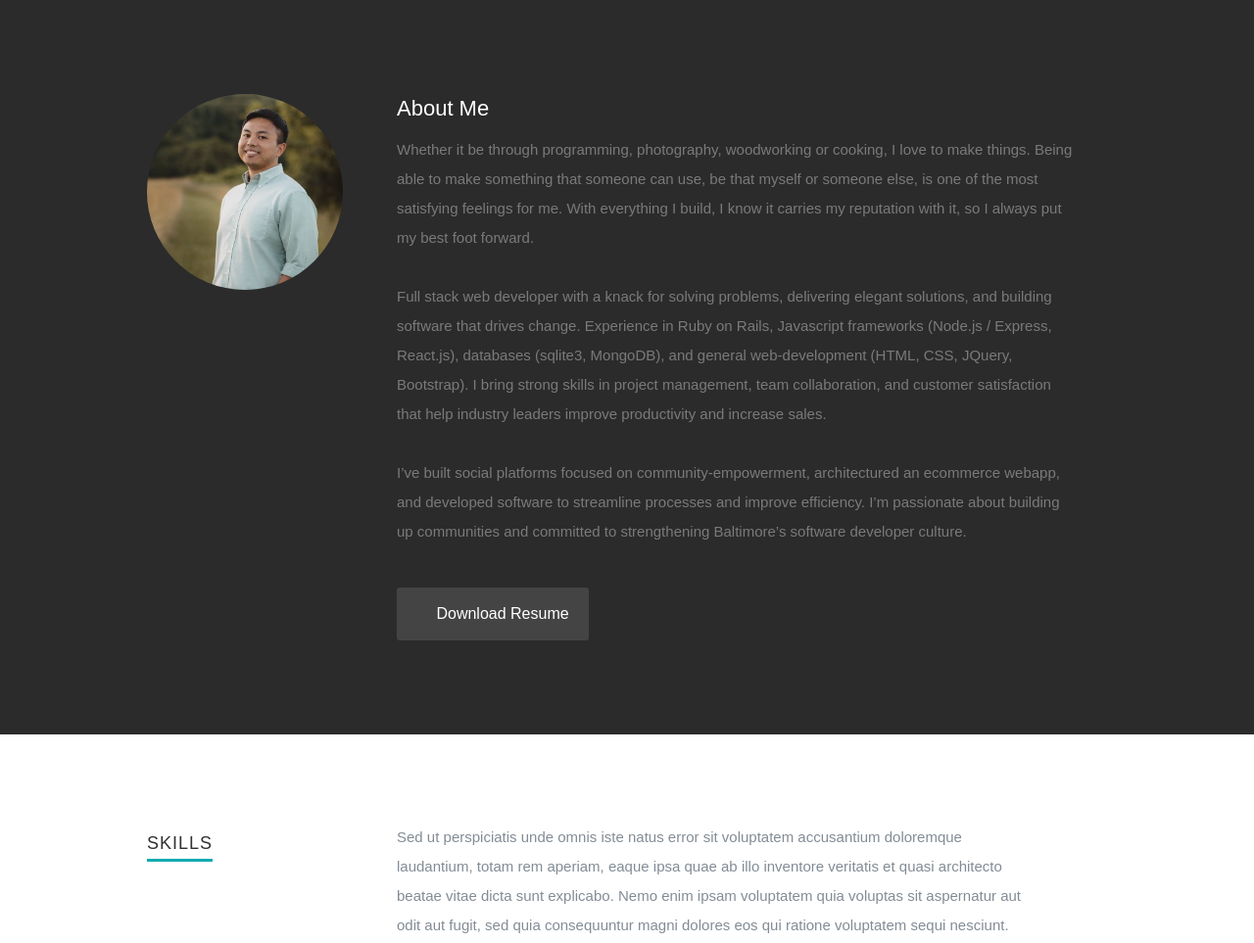
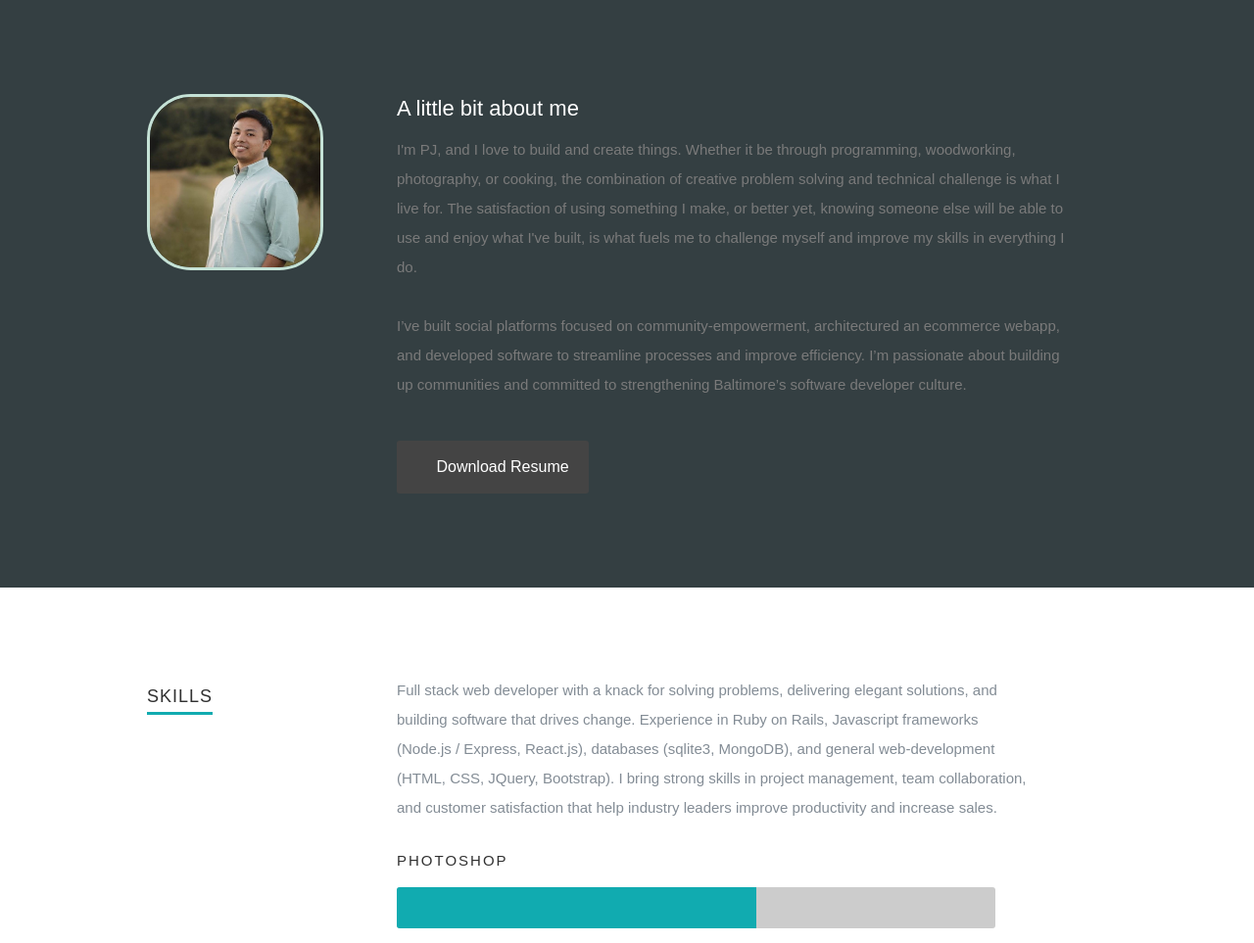
Before and after one commit to ThePeej/portfolio, a Gatsby site: page / in a window 1280 px wide. Shown: the part 900-1863 px from the top of the page at 98% size. Built offline with nearby package versions, Linux system fonts and the light colour scheme; Gatsby itself is replaced by a stand-in of ours; some icons are missing; a web font is replaced by a local one.

Commit message:
add info in about me section

```diff
--- a/src/assets/css/main.css
+++ b/src/assets/css/main.css
@@ -1043,7 +1043,7 @@ ul#nav li.current a {
 /* ------------------------------------------------------------------ */
 
 #about {
-  background: #2b2b2b;
+  background: rgb(52, 63, 66);
   padding-top: 96px;
   padding-bottom: 66px;
   overflow: hidden;
@@ -1069,9 +1069,10 @@ ul#nav li.current a {
 }
 #about .profile-pic {
   position: relative;
-  width: 200px;
-  height: 200px;
-  border-radius: 100%;
+  width: 180px;
+  height: 180px;
+  border: 3px solid #C5E2D6;
+  border-radius: 25%;
 }
 #about .contact-details {
   width: 41.66667%;
@@ -1153,7 +1154,6 @@ ul#nav li.current a {
   margin-left: 5px;
 }
 #skills .date {
-
   margin-top: 6px;
 }
 
@@ -1194,7 +1194,7 @@ ul#nav li.current a {
 
   margin: 0;
   padding-right: 24px;
-  background: #313131;
+  background: #11abb0;
   display: inline-block;
   height: 42px;
   line-height: 42px;
@@ -1766,7 +1766,7 @@ call-to-action .button {
   height: 700px;
   min-height: 700px;
   width: 100%;
-  background: #161415 url(../images/contact-background.jpg) no-repeat center right;
+  background: #161415 url(../images/contact-background.jpg) no-repeat center center;
   background-size: cover !important;
   -webkit-background-size: cover !important;
   overflow: hidden;
@@ -1802,7 +1802,7 @@ call-to-action .button {
 }
 
 #contact h1 {
-  font: 36px/30px "opensans-bold", sans-serif;
+  font: 30px/30px "opensans-bold", sans-serif;
   text-transform: uppercase;
   letter-spacing: 3px;
   margin-top: 40px;
@@ -1824,7 +1824,7 @@ call-to-action .button {
 } */
 
 #contact h2 {
-  font: 24px/24px "opensans-bold", sans-serif;
+  font: 22px/24px "opensans-bold", sans-serif;
   text-transform: uppercase;
   letter-spacing: 3px;
   color: #525252;
--- a/src/components/About.js
+++ b/src/components/About.js
@@ -8,16 +8,14 @@ const About = () => (
   <section id="about">
     <div className="row">
       <div className="three columns">
-        <img className="profile-pic" src={profilePic} alt="" />
+        <img className="profile-pic" src={profilePic} alt="PJ Frias" />
       </div>
       <div className="nine columns main-col">
-        <h2>About Me</h2>
+        <h2>A little bit about me</h2>
         <p>
-          Whether it be through programming, photography, woodworking or cooking, I love to make things. Being able to make something that someone can use, be that myself or someone else, is one of the most satisfying feelings for me. With everything I build, I know it carries my reputation with it, so I always put my best foot forward.
+          <span>I'm PJ, and I <strong>love</strong> to build and create things.</span> Whether it be through programming, woodworking, photography, or cooking, the combination of creative problem solving and technical challenge is what I live for. The satisfaction of using something I make, or better yet, knowing someone else will be able to use and enjoy what I've built, is what fuels me to challenge myself and improve my skills in everything I do.
         </p>
-        <p>
-          Full stack web developer with a knack for solving problems, delivering elegant solutions, and building software that drives change. Experience in Ruby on Rails, Javascript frameworks (Node.js / Express, React.js), databases (sqlite3, MongoDB), and general web-development (HTML, CSS, JQuery, Bootstrap). I bring strong skills in project management, team collaboration, and customer satisfaction that help industry leaders improve productivity and increase sales.
-        </p>
+
         <p>
           I’ve built social platforms focused on community-empowerment, architectured an ecommerce webapp, and developed software to streamline processes and improve efficiency. I’m passionate about building up communities and committed to strengthening Baltimore’s software developer culture.
         </p>
--- a/src/components/Skillbars.js
+++ b/src/components/Skillbars.js
@@ -10,12 +10,7 @@ const Skills = () => (
 
     <div className="nine columns main-col">
       <p>
-        Sed ut perspiciatis unde omnis iste natus error sit voluptatem
-        accusantium doloremque laudantium, totam rem aperiam, eaque ipsa quae ab
-        illo inventore veritatis et quasi architecto beatae vitae dicta sunt
-        explicabo. Nemo enim ipsam voluptatem quia voluptas sit aspernatur aut
-        odit aut fugit, sed quia consequuntur magni dolores eos qui ratione
-        voluptatem sequi nesciunt.
+        Full stack web developer with a knack for solving problems, delivering elegant solutions, and building software that drives change. Experience in Ruby on Rails, Javascript frameworks (Node.js / Express, React.js), databases (sqlite3, MongoDB), and general web-development (HTML, CSS, JQuery, Bootstrap). I bring strong skills in project management, team collaboration, and customer satisfaction that help industry leaders improve productivity and increase sales.
       </p>
 
       <div className="bars">
--- a/src/components/Skills.js
+++ b/src/components/Skills.js
@@ -8,6 +8,9 @@ const Skills = () => (
   <section id="skills">
     {/* <Education />
     <Work /> */}
+    <div className="row">
+
+    </div>
     <Skillbars />
   </section>
 );
```
